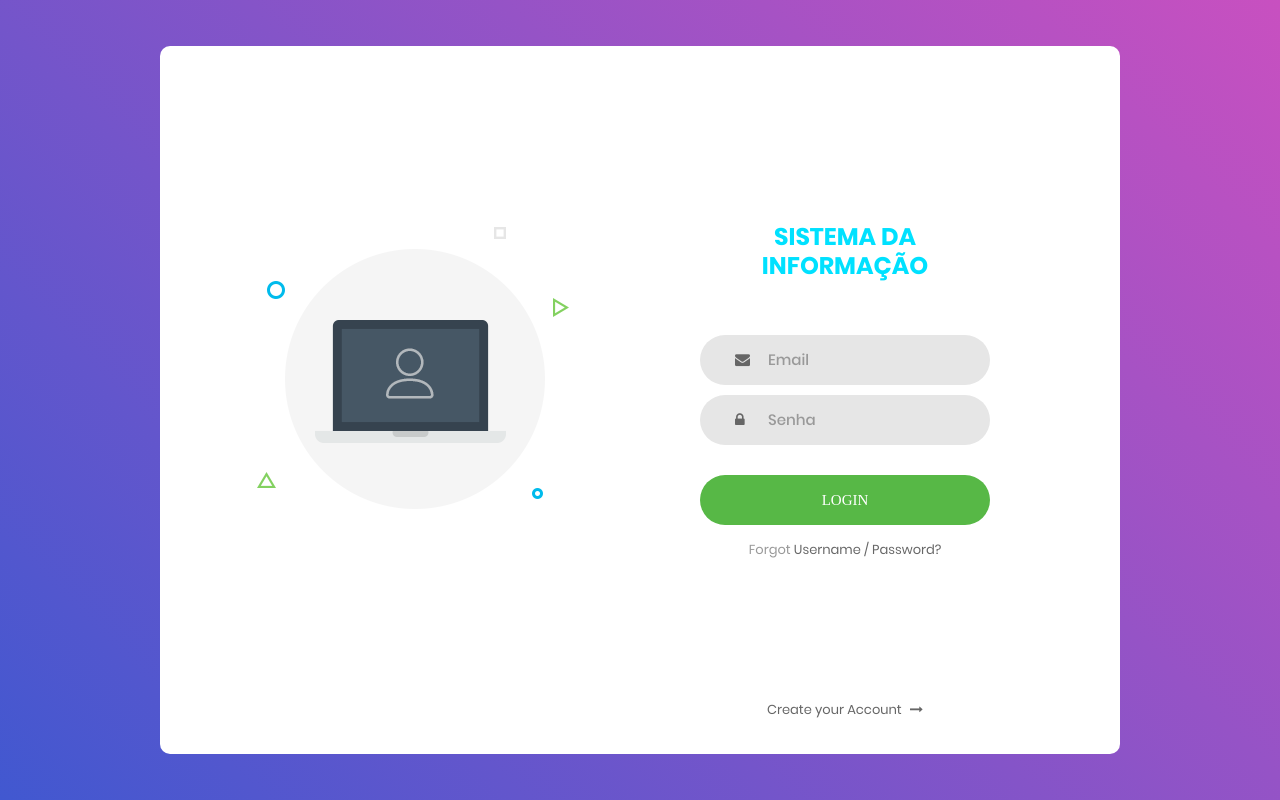
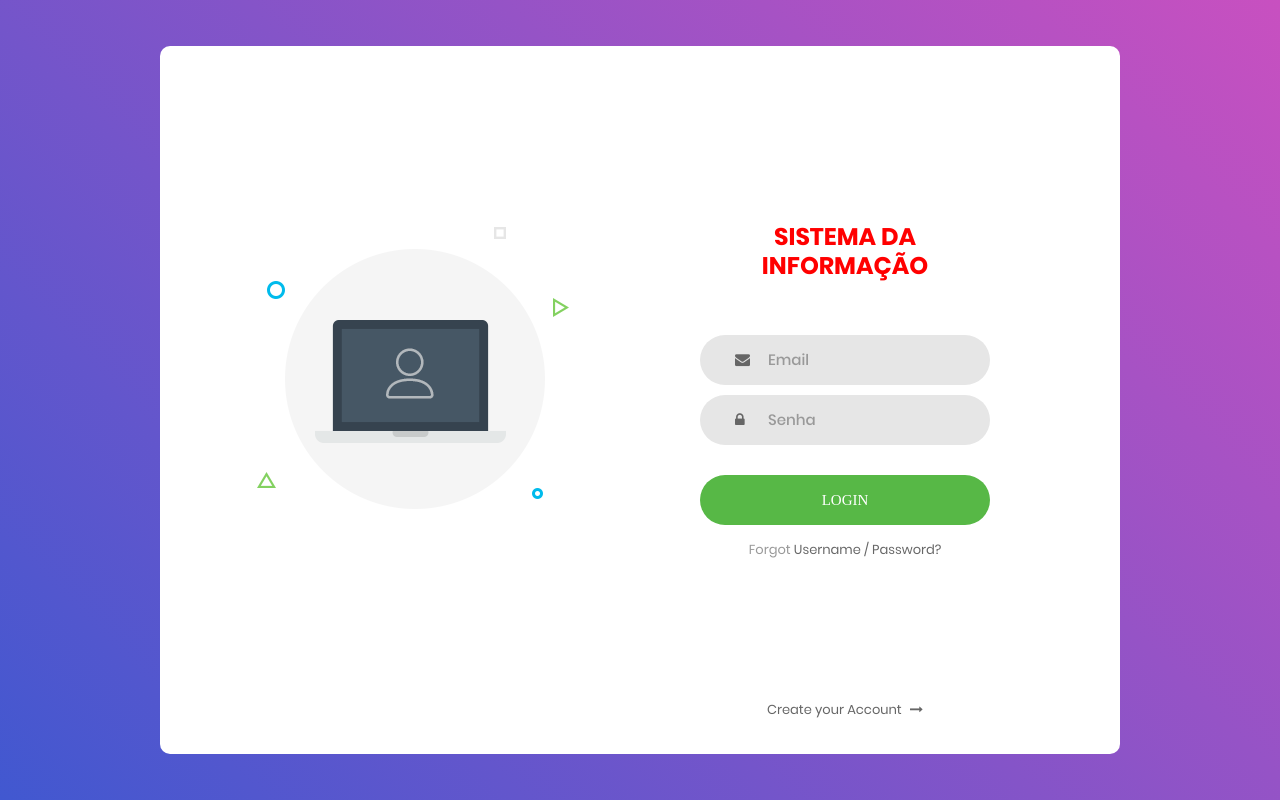
Before and after one commit to PHBMdeveloper/git-e-github, a plain HTML site: page index.html in a window 1280 px wide. Drawn offline with Linux system fonts and the light colour scheme; a web font is replaced by a local one.

Commit message:
Trocando para vermelho denovo

```diff
--- a/css/main.css
+++ b/css/main.css
@@ -211,7 +211,7 @@ iframe {
 .login100-form-title {
   font-family: Poppins-Bold;
   font-size: 24px;
-  color: rgb(0, 225, 255);
+  color: red;
   line-height: 1.2;
   text-align: center;
 
```
